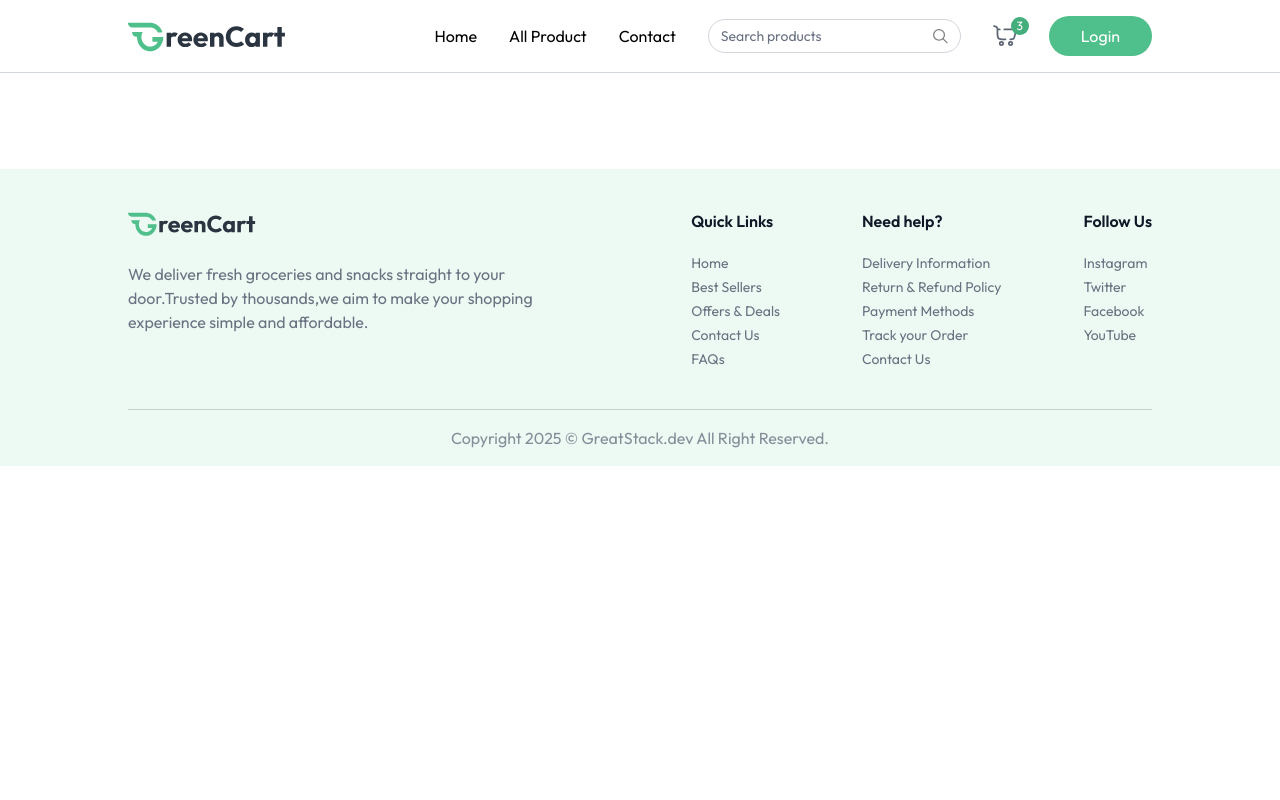
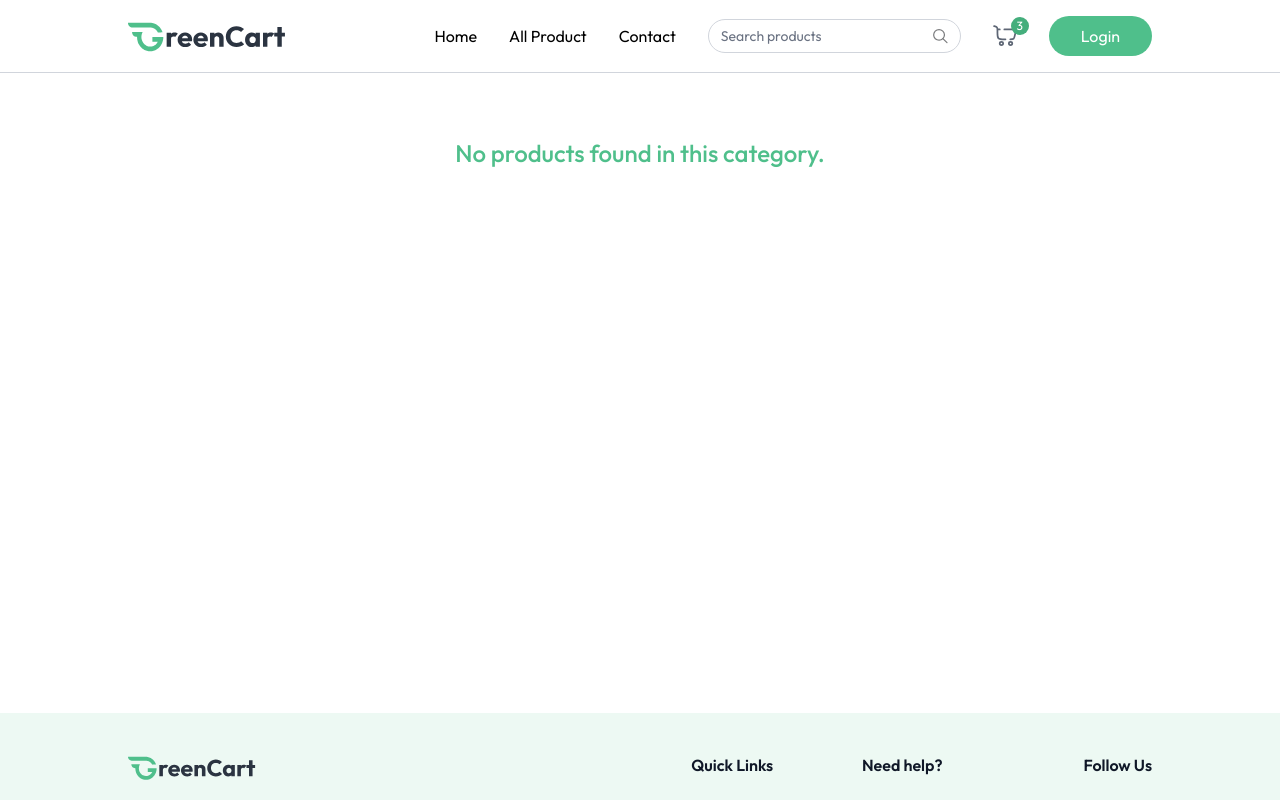
Before and after one commit to x0ankit/dailybasket_MERN_Project, a React (Vite) app in the folder frontend/: page /products/1 in a window 1280 px wide. Shown: the top 800 px of the page. Built offline with nearby package versions, Linux system fonts and the light colour scheme.

Commit message:
debugged product category

```diff
--- a/frontend/src/App.jsx
+++ b/frontend/src/App.jsx
@@ -7,6 +7,7 @@ import Footer from "./components/Footer";
 import {Toaster} from 'react-hot-toast'
 import { useAppContext } from "./context/AppContext";
 import Login from "./components/Login";
+import ProductCategory from "./pages/productCategory";
 
 
 const App = () => {
@@ -24,6 +25,7 @@ const App = () => {
         <Routes>
           <Route path="/" element={<Home/>}/>
           <Route path="/products" element={<AllProducts/>}/>
+          <Route path="/products/:category" element={<ProductCategory/>}/>
         </Routes>
       </div>
       {!isSellerPath && <Footer/>}
--- a/frontend/src/pages/ProductCategory.jsx
+++ b/frontend/src/pages/ProductCategory.jsx
@@ -1,14 +1,15 @@
 import React from 'react'
-import { userAppContext } from '../context/AppContext'
-import { userParams } from 'react-router-dom'
+import { useAppContext } from '../context/AppContext'
+import { useParams } from 'react-router-dom'
+import { categories } from '../assets/assets'
+import ProductCard from '../components/ProductCard'
 
 const ProductCategory = () => {
-    const {prducts} = userContext()
-    const {category} = userParams()
+    const {products} = useAppContext()
+    const {category} = useParams()
 
-    const searchCategory = category.find((item)=> item.path.toLowerCase()=== category)
-
-    const filteredProducts = Products.filter((Product)=>Product.category.toLowerCase() === category)
+    const searchCategory = categories.find((item)=> item.path.toLowerCase()=== category)
+    const filteredProducts = products.filter((product)=>product.category.toLowerCase() === category)
 
 
 
@@ -17,18 +18,18 @@ const ProductCategory = () => {
     <div className='mt-16'>
         {searchCategory && (
             <div className='flex flex-col items-end w-max'>
-                <p>{searchCategory.text.toUpperCase()}</p>
+                <p className='text-2xl font-medium' >{searchCategory.text.toUpperCase()}</p>
                 <div className="w-16 h-0.5 bg-primary rounded-full"></div>
             </div>
         )}
         {filteredProducts.length > 0 ?(
             <div className='grid grid-col-2 sm:grid-cols-3 md:grid-cols-4lg:grid-cols5 gap-3 md:gap-6 mt-6'>
                 {filteredProducts.map((product)=>(
-                    <Productcard key={product._id} product={product}/>
+                    <ProductCard key={product._id} product={product} />
                 ))}
             </div>
         ): (
-            <div className='flex items justify-center h-[60vh'>
+            <div className='flex items justify-center h-[60vh]'>
                 <p className='text-2xl font-medium text-primary'>No products found in this category. </p>
             </div>
         )}
```
